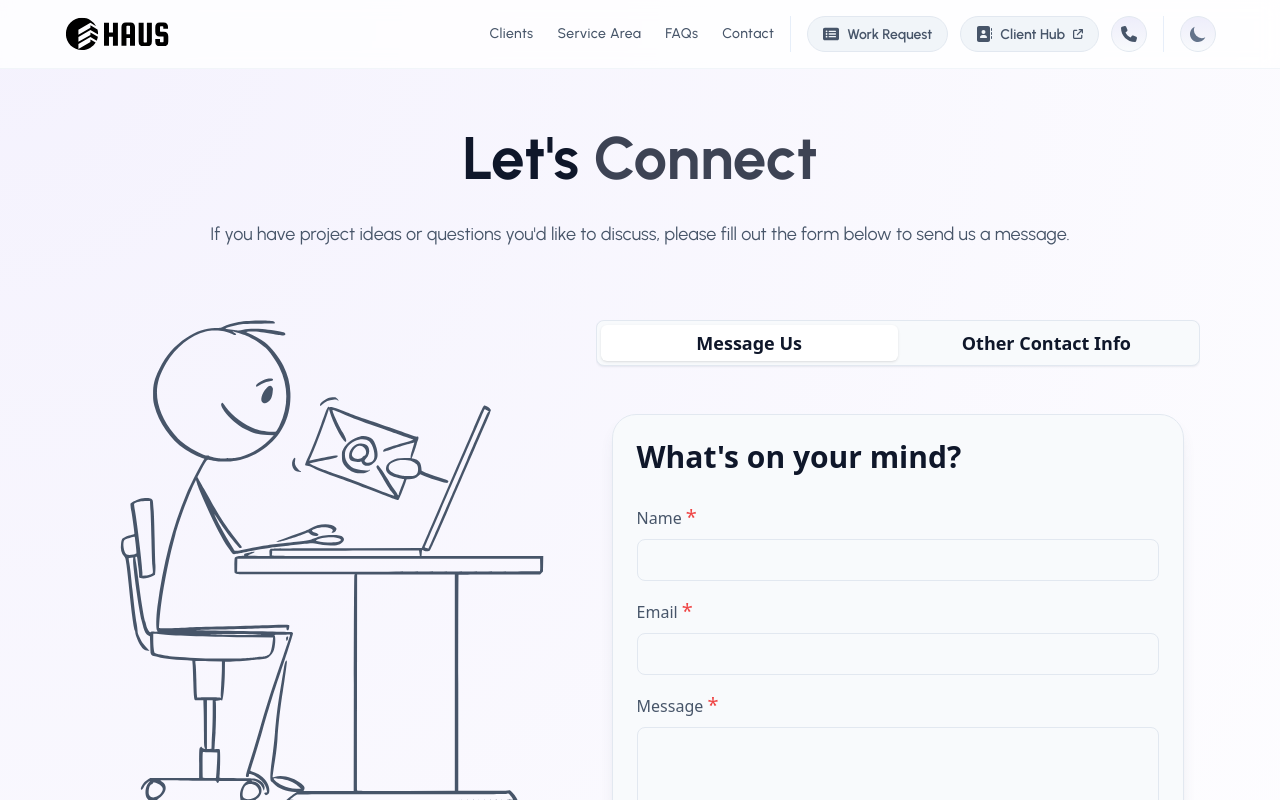
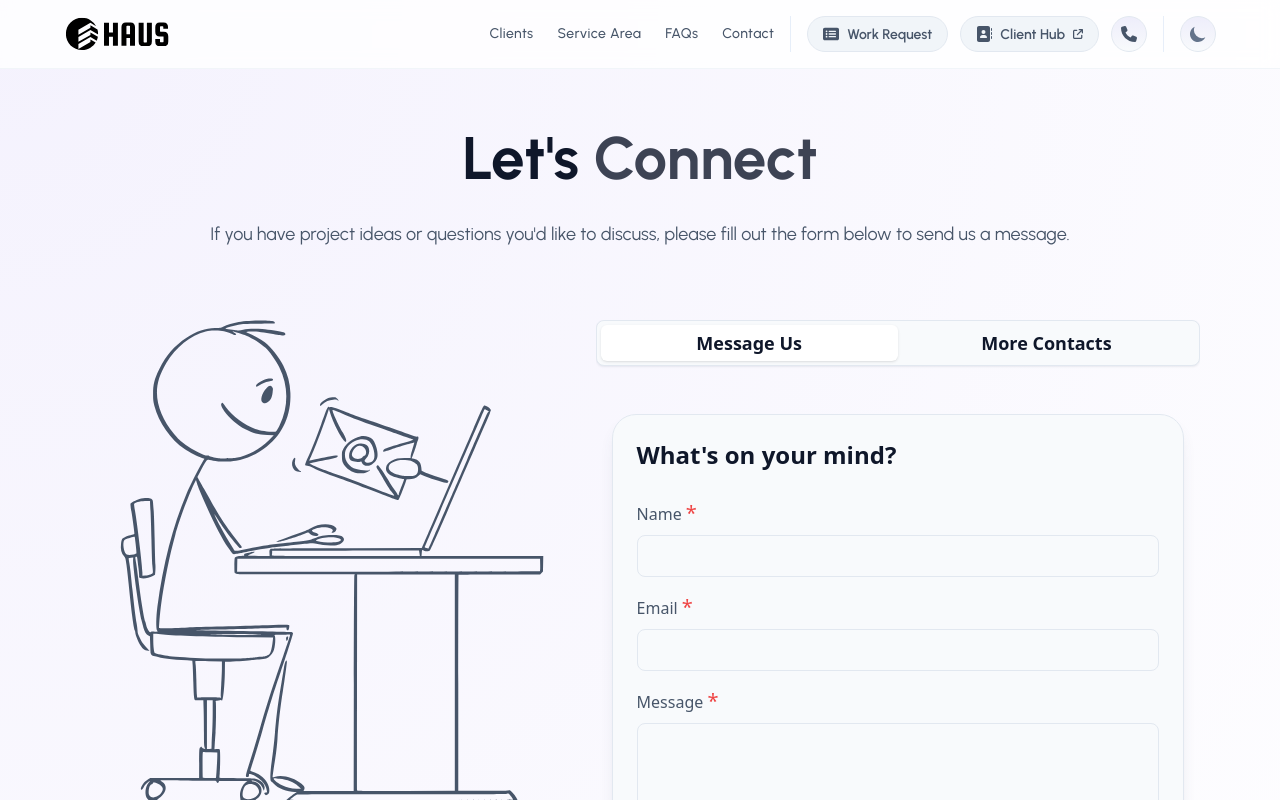
Before and after one commit to ben-v/haus, a React (Vite) app: page /contact in a window 1280 px wide. Shown: the top 800 px of the page. Built offline with nearby package versions, Linux system fonts and the light colour scheme.

Commit message:
Use subheader type on header cards when on panels.

```diff
--- a/src/pages/contact/index.tsx
+++ b/src/pages/contact/index.tsx
@@ -14,7 +14,7 @@ const tabData: TabTemplateProps[] = [
     children: <ContactFormPanel />
   },
   {
-    title: "Other Contact Info",
+    title: "More Contacts",
     key: "contact-other",
     children: <ContactOtherPanel />
   },
--- a/src/pages/contact/panels/ContactFormPanel.tsx
+++ b/src/pages/contact/panels/ContactFormPanel.tsx
@@ -63,7 +63,7 @@ const ContactFormPanel = () => {
     return (
         <ContentSectionContainer flexDirection="Center">
             <RoundCornerContainer id="contact-panel" padding="Small" containerClassNames="w-full" bodyClassNames="gap-4">
-                <CardHeader title="What's on your mind?" titleAlignment="Left" />
+                <CardHeader title="What's on your mind?" headerType="Subheader" titleAlignment="Left" />
                 <form onSubmit={onSubmitHandler} className="w-auto">
                     <div className="relative">
                         <div className="space-y-4">
--- a/src/pages/contact/panels/ContactOtherPanel.tsx
+++ b/src/pages/contact/panels/ContactOtherPanel.tsx
@@ -23,7 +23,7 @@ const ContactOtherPanel = () => {
                 <SvgQuestion className="m-auto w-auto" width={64} height={64} />
             </ContentIconContainer> */}
 
-                <CardHeader title="Other Contact Information" titleAlignment="Left" />
+                <CardHeader title="Other Contact Information" headerType="Subheader" titleAlignment="Left" />
                 <div className="flex items-center gap-2 md:gap-3">
                     <SvgPhoneSolid width={16} height={16} className='relative mr-1 md:mr-2' fill={theme === THEMES.DARK ? 'white' : 'dark'} />
                     <Typography className="text-sm lg:text-base text-dark dark:text-white">
```
